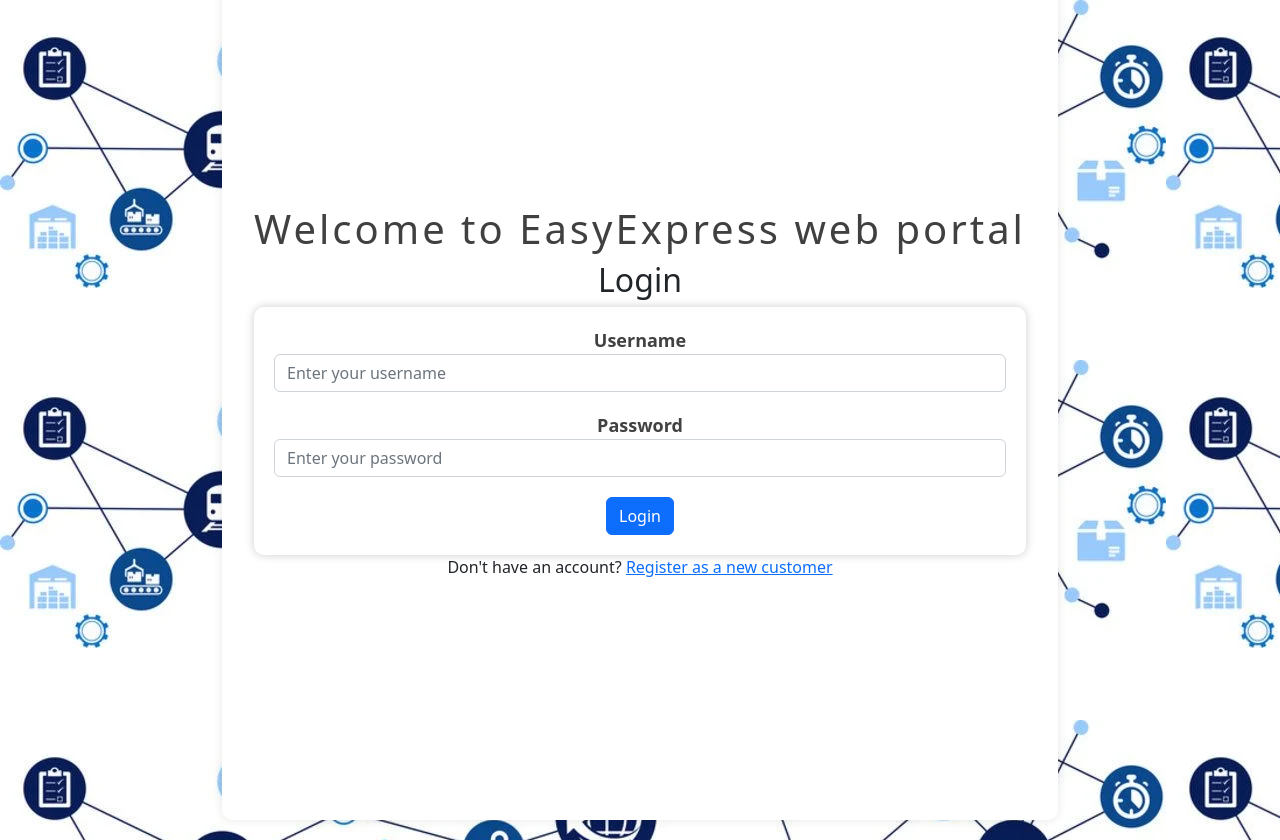
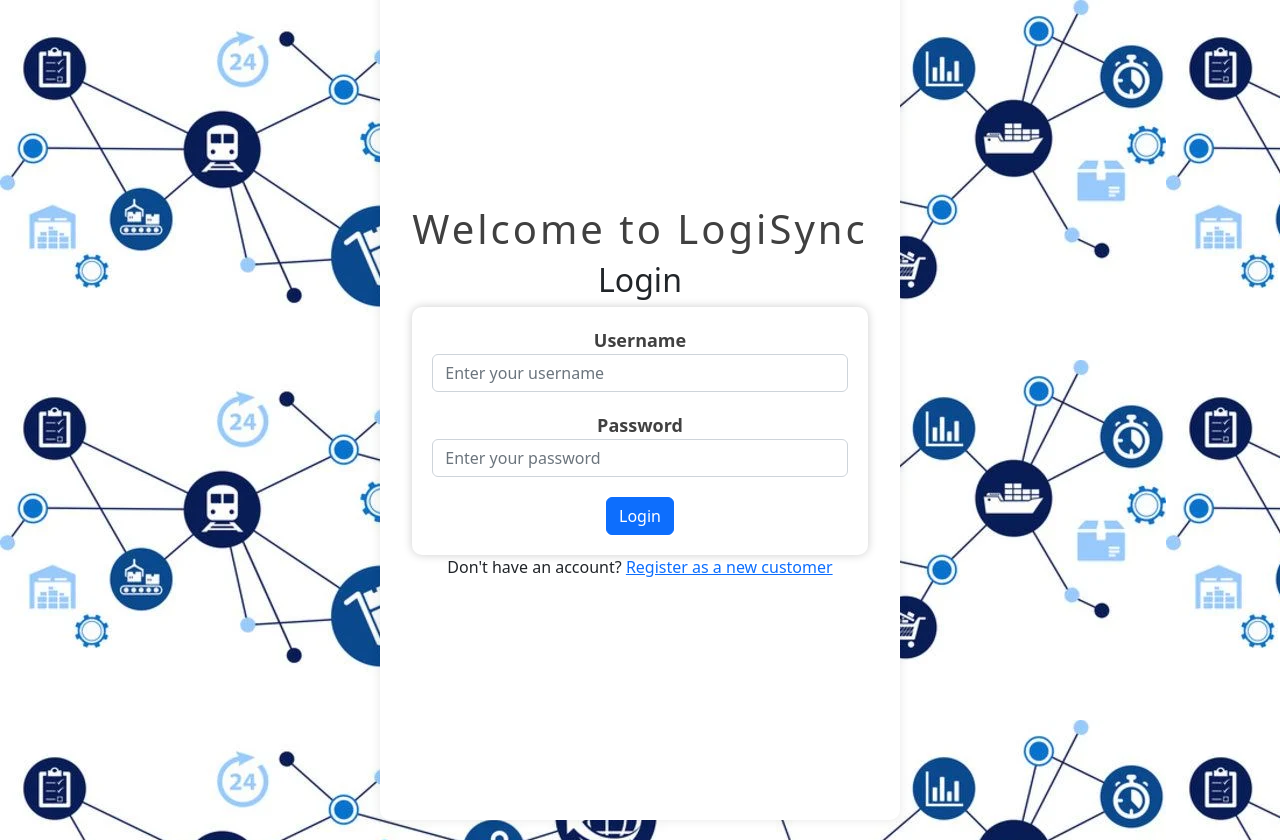
Before and after one commit to kasunprabashwara/supply_chain_front-end, a React (Create React App) app: page / in a window 1280 px wide. Built offline with nearby package versions, Linux system fonts and the light colour scheme.

Commit message:
changed name to LogiSync

```diff
--- a/src/Login.jsx
+++ b/src/Login.jsx
@@ -63,7 +63,7 @@ function App() {
           state={{ username: currentUsername, customerID: customerID }}
         />
       )}
-      <h1>Welcome to EasyExpress web portal</h1>
+      <h1>Welcome to LogiSync</h1>
       <h2>Login</h2>
       <Formik
         initialValues={{}}
--- a/src/styles.css
+++ b/src/styles.css
@@ -35,7 +35,7 @@ body {
 h1 {
   margin: 0 auto 20px;
   color: #404040;
-  font-size: 36px;
+  font-size: 60px;
   font-weight: bold;
   letter-spacing: 3px;
 }
```
